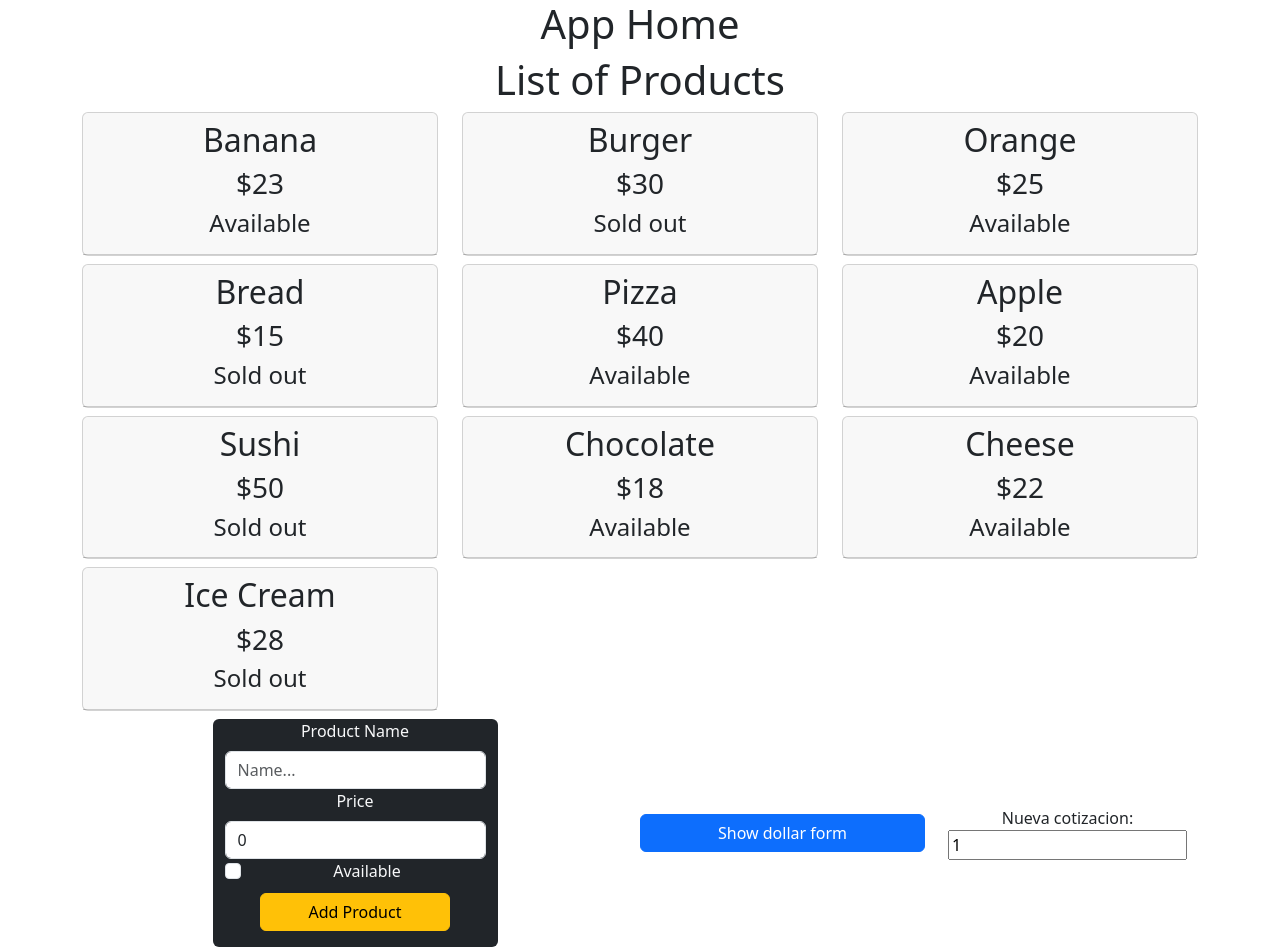
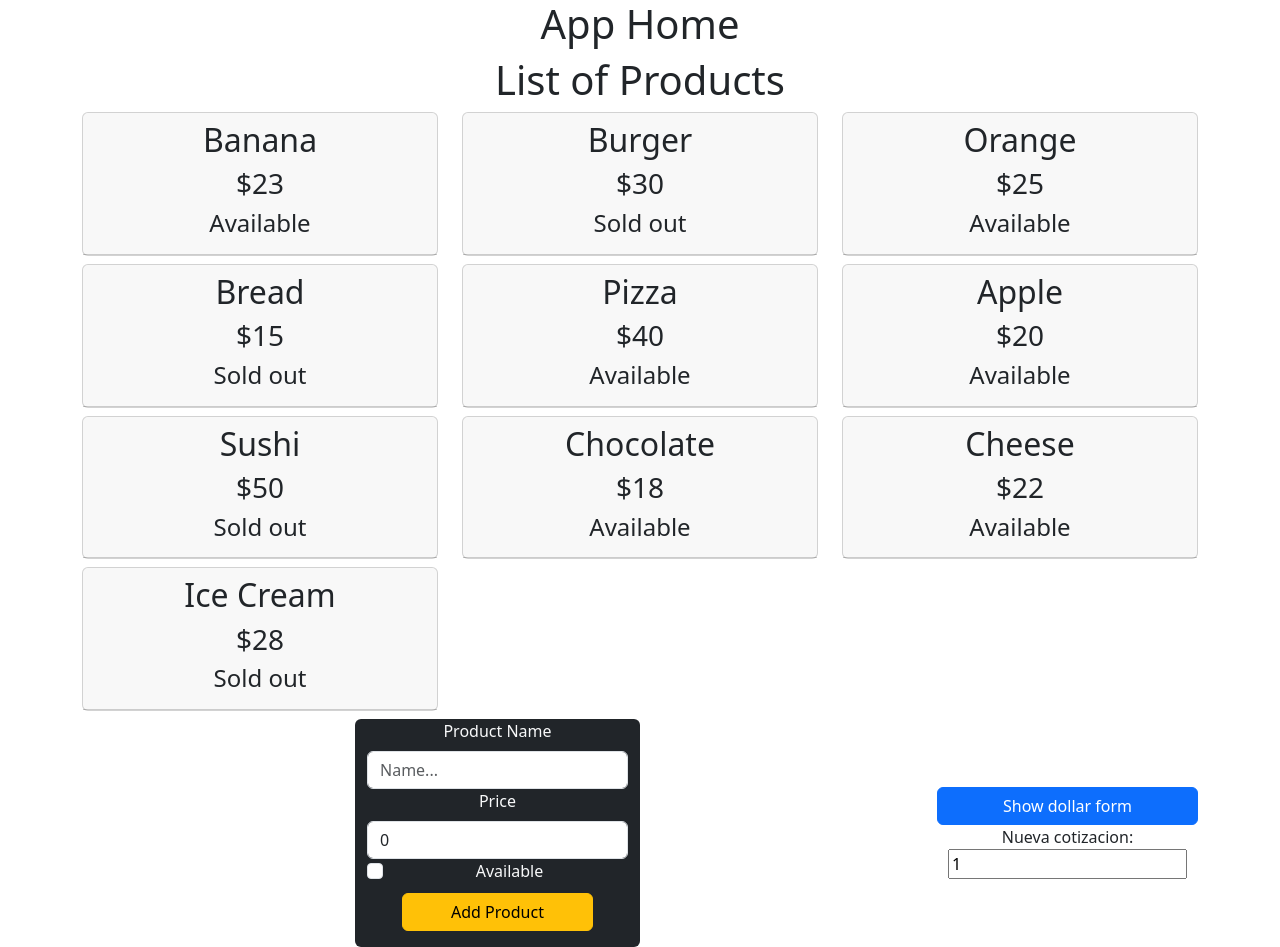
Before and after one commit to ninacnel/testlabo, a React (Vite) app: page / in a window 1280 px wide. Built offline with nearby package versions, Linux system fonts and the light colour scheme.

Commit message:
Dollar button display

```diff
--- a/src/components/products/Products.jsx
+++ b/src/components/products/Products.jsx
@@ -38,8 +38,10 @@ const Products = () => {
             </Row>
             <Row md={4} className="d-flex align-items-center">
                 <ProductForm onAddNewProduct={handleAddNewProduct} />
-                <Button onClick={() => setShowDollar(!showDollar)}>Show dollar form</Button>
-                {showDollar && <ChangeDollar dollar={dollar} onChangeDollar={handleChangeDollar} />}
+                <div className="d-flex flex-column">
+                    <Button onClick={() => setShowDollar(!showDollar)}>Show dollar form</Button>
+                    {showDollar && <ChangeDollar dollar={dollar} onChangeDollar={handleChangeDollar} />}
+                </div>
             </Row>
         </Container>
     );
```
